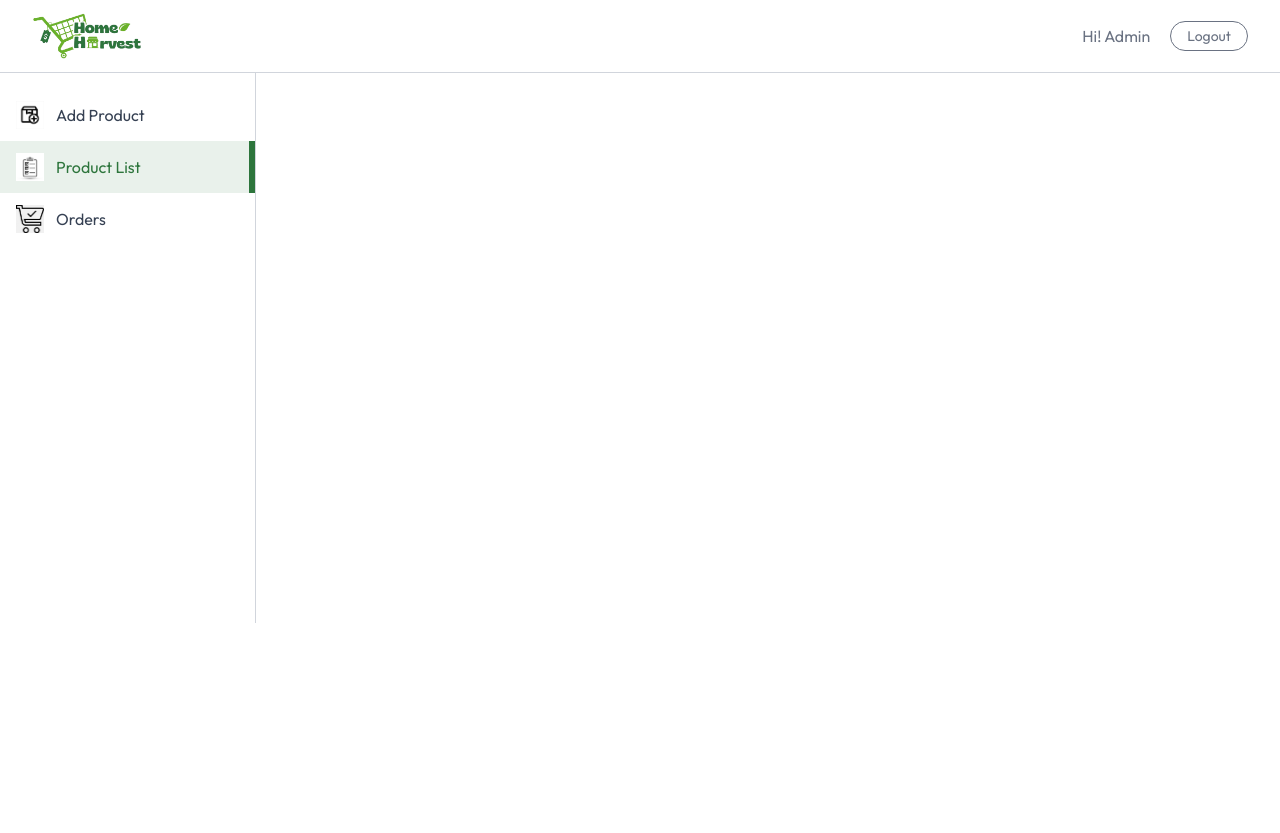
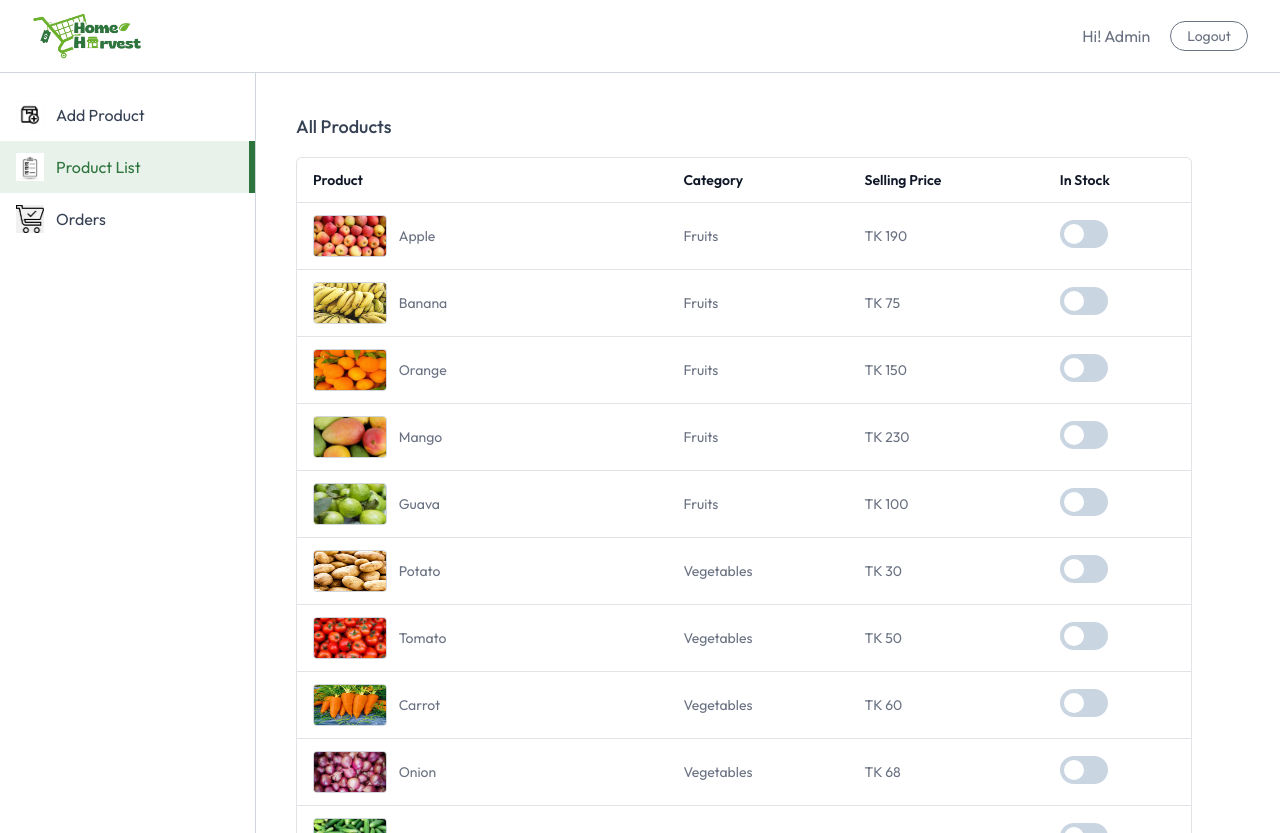
Before and after one commit to tahmina-nishu/Home-Harvest---An-Online-Grocery-Shop, a React (Vite) app in the folder client/: page /seller/product-list in a window 1280 px wide. Both pictures are taken after typing "name@example.com", "Sample123" into the empty fields and a click on the button "Login". Before the commit the page ends 800 px from the top, so only its background shows below. Built offline with nearby package versions, Linux system fonts and the light colour scheme.

Commit message:
completed ProductList page in seller layout

```diff
--- a/client/src/pages/seller/ProductList.jsx
+++ b/client/src/pages/seller/ProductList.jsx
@@ -1,11 +1,55 @@
 import React from 'react'
+import {useAppContext} from '../../context/AppContext'
 
 const ProductList = () => {
+
+    const {products, currency} = useAppContext();
+
     return (
-        <div>
+        <div className="no-scrollbar flex-1 h-[95vh] overflow-y-scroll flex flex-col justify-between pb-14">
+            <div className="w-full md:p-10 p-4">
+                <h2 className="pb-4 text-lg font-medium">All Products</h2>
+                <div className="flex flex-col items-center max-w-4xl w-full overflow-hidden rounded-md bg-white border border-gray-500/20">
+                    <table className="md:table-auto table-fixed w-full overflow-hidden">
+                        <thead className="text-gray-900 text-sm text-left">
+                            <tr>
+                                <th className="px-4 py-3 font-semibold truncate">Product</th>
+                                <th className="px-4 py-3 font-semibold truncate">Category</th>
+                                <th className="px-4 py-3 font-semibold truncate hidden md:block">Selling Price</th>
+                                <th className="px-4 py-3 font-semibold truncate">In Stock</th>
+                            </tr>
+                        </thead>
+                        <tbody className="text-sm text-gray-500">
+                            {products.map((product) => (
+                                <tr key={product._id} className="border-t border-gray-500/20">
+                                    <td className="md:px-4 pl-2 md:pl-4 py-3 flex items-center space-x-3 truncate">
+                                        <div className="border border-gray-300 rounded overflow-hidden">
+                                            <img src={product.image[0]} alt="Product" className="w-24 h-10" />
+                                        </div>
+                                        <span className="truncate max-sm:hidden w-full">{product.name}</span>
+                                    </td>
+                                    <td className="px-4 py-3">{product.category}</td>
+                                    <td className="px-4 py-3 max-sm:hidden">{currency}{product.offerPrice}</td>
+                                    <td className="px-4 py-3">
+                                        <label className="relative inline-flex items-center cursor-pointer text-gray-900 gap-3">
+                                            <input type="checkbox" className="sr-only peer"/>
 
+                                            {/* instock property add kore jegula stock e ache egula auto on thakbe. er jonno uporer input ta eta diye replace korbo...
+
+                                            <input type="checkbox" className="sr-only peer" defaultChecked={product.inStock} /> */}
+
+                                            <div className="w-12 h-7 bg-slate-300 rounded-full peer peer-checked:bg-primary transition-colors duration-200"></div>
+                                            <span className="dot absolute left-1 top-1 w-5 h-5 bg-white rounded-full transition-transform duration-200 ease-in-out peer-checked:translate-x-5"></span>
+                                        </label>
+                                    </td>
+                                </tr>
+                            ))}
+                        </tbody>
+                    </table>
+                </div>
+            </div>
         </div>
-    )
+    );
 }
 
 export default ProductList
--- a/client/src/pages/seller/SellerLayout.jsx
+++ b/client/src/pages/seller/SellerLayout.jsx
@@ -32,7 +32,7 @@ const SellerLayout = () => {
             </div>
 
             <div className='flex '>
-                <div className="md:w-64 w-16 border-r h-137.5 text-base border-gray-300 pt-4 flex flex-col transition-all duration-300">
+                <div className="md:w-64 w-16 border-r h-[95vh] text-base border-gray-300 pt-4 flex flex-col ">
                 {sidebarLinks.map((item) => (
                         <NavLink to={item.path} key={item.name} end={item.path === "/seller"}
                             className={({isActive})=> `flex items-center py-3 px-4 gap-3
```
